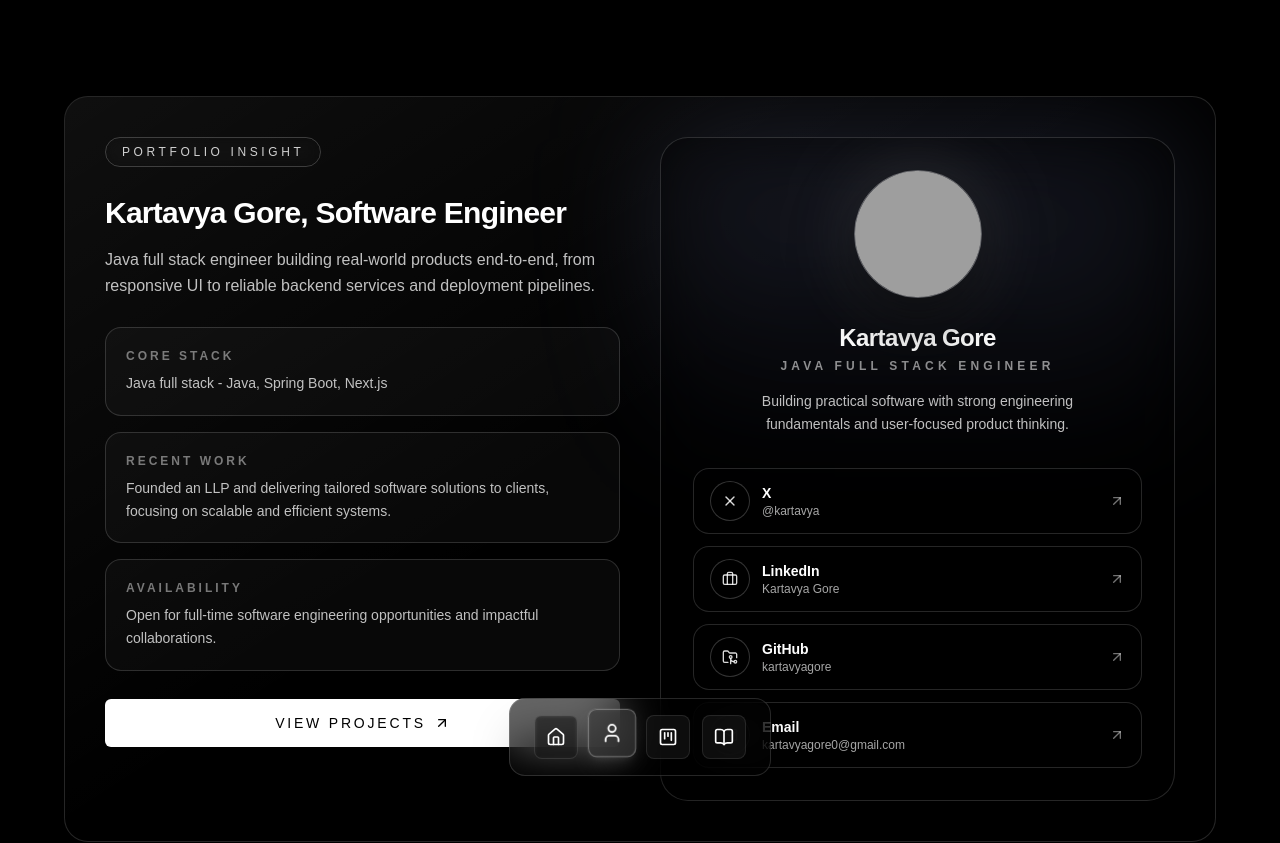
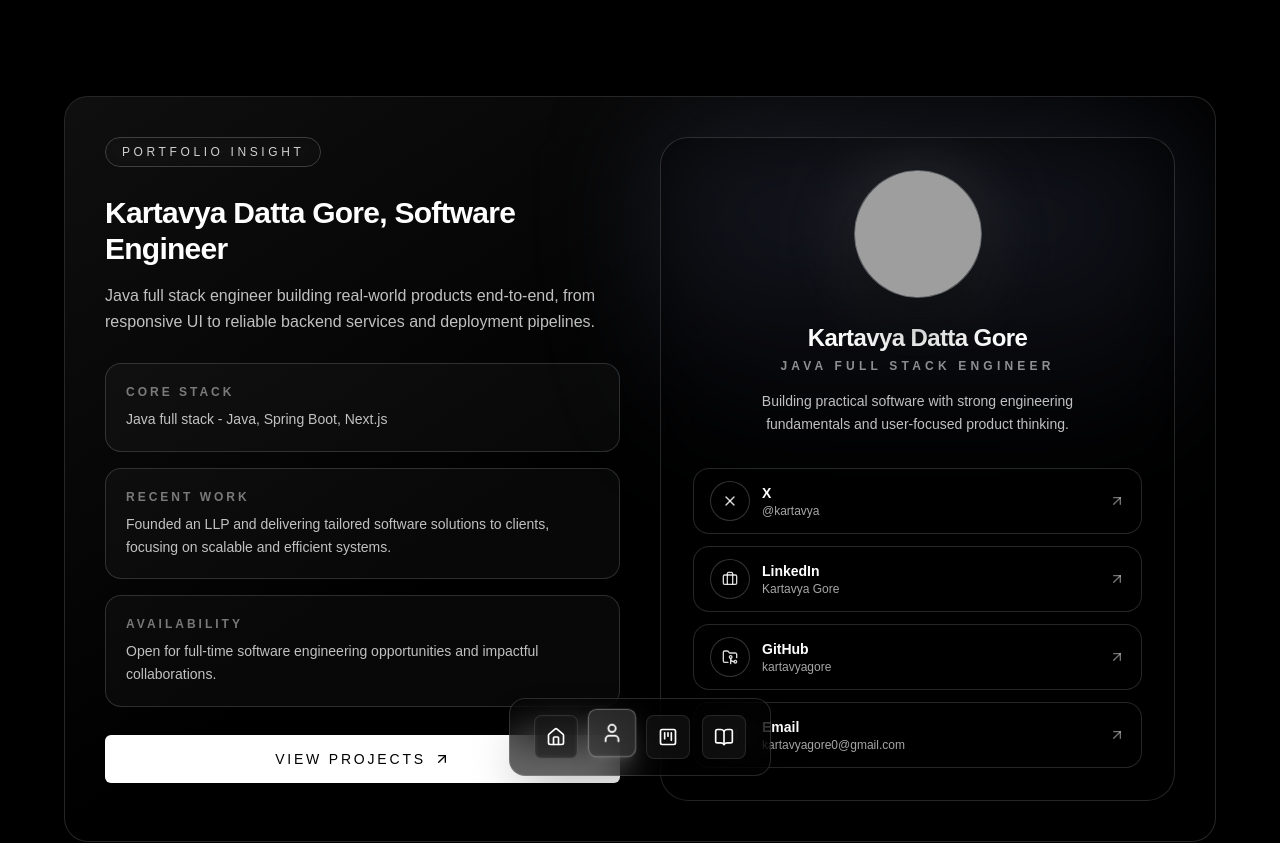
Before and after one commit to kartavyagore/KartavyaGore, a Next.js app: page /about in a window 1280 px wide. Shown: the top 843 px of the page. Built offline with nearby package versions, Linux system fonts and the light colour scheme; grey boxes are pictures that could not be loaded.

Commit message:
Changed UI, made it better. Updated the Name.

```diff
--- a/components/ui/animated-hero-section.tsx
+++ b/components/ui/animated-hero-section.tsx
@@ -198,7 +198,7 @@ export function PromptingIsAllYouNeed() {
       const BALL_SPEED = 6 * scale
 
       pixelsRef.current = []
-      const words = ["KARTAVYA GORE", "SOFTWARE ENGINEER"]
+      const words = ["KARTAVYA DATTA GORE", "SOFTWARE ENGINEER"]
 
       const calculateWordWidth = (word: string, pixelSize: number) => {
         return (
--- a/components/ui/glassmorphism-portfolio-block-shadcnui.tsx
+++ b/components/ui/glassmorphism-portfolio-block-shadcnui.tsx
@@ -113,7 +113,7 @@ export function GlassmorphismPortfolioBlock() {
                   transition={{ duration: 0.5, delay: 0.1 }}
                   className="text-2xl font-semibold tracking-tight text-white md:text-3xl"
                 >
-                  Kartavya Gore, Software Engineer
+                  Kartavya Datta Gore, Software Engineer
                 </motion.h2>
                 <motion.p
                   initial={{ opacity: 0, y: 20 }}
@@ -191,7 +191,7 @@ export function GlassmorphismPortfolioBlock() {
                     transition={{ duration: 0.5, delay: 0.2 }}
                     className="space-y-1"
                   >
-                    <h3 className="text-2xl font-semibold tracking-tight text-white">Kartavya Gore</h3>
+                    <h3 className="text-2xl font-semibold tracking-tight text-white">Kartavya Datta Gore</h3>
                     <p className="text-xs font-semibold uppercase tracking-[0.35em] text-white/55">
                       Java Full Stack Engineer
                     </p>
```
